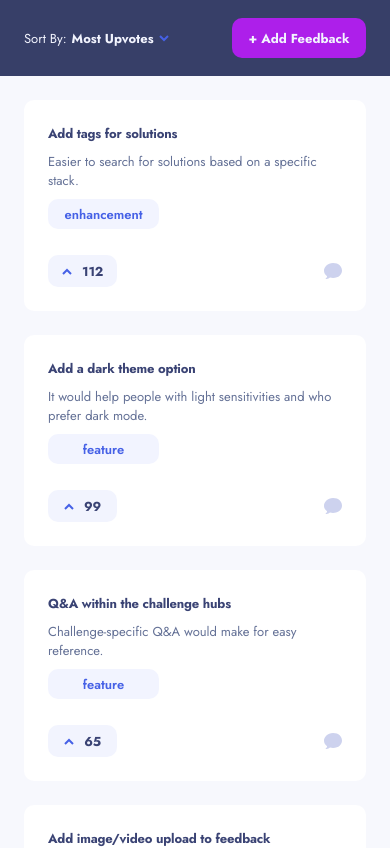
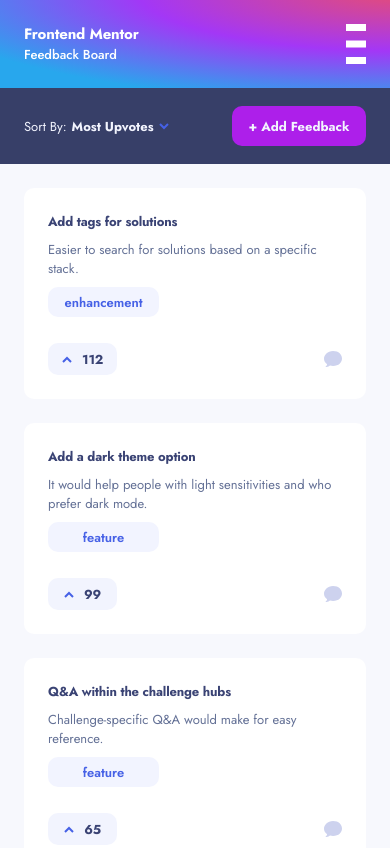
Before and after one commit to kuxala/team-3, a React (Vite) app: page / in a window 390 px wide. Shown: the top 848 px of the page. Built offline with nearby package versions, Linux system fonts and the light colour scheme.

Commit message:
add mobile version of header

```diff
--- a/src/App.jsx
+++ b/src/App.jsx
@@ -7,7 +7,7 @@ import EditFeedbackPage from "./pages/EditFeedbackPage";
 import RoadmapPage from "./pages/RoardmapPage";
 import { createContext, useState } from "react";
 import jsonData from "../data.json";
-import HeaderComponent from "./components/Header";
+
 
 export const MyContext = createContext(null);
 
--- a/src/components/Header.jsx
+++ b/src/components/Header.jsx
@@ -1,11 +1,46 @@
 import React from "react";
 import styled from "styled-components";
+import closeIcon from "../../public/assets/shared/mobile/icon-hamburger.svg"
+export default function HeaderComponent() {
+  return (
+    <HeaderDiv>
+      <Header>
+        <HeaderTitle>Frontend Mentor</HeaderTitle>
+        <HeaderText>Feedback Board</HeaderText>
+      </Header>
+      <img src={closeIcon} />
+    </HeaderDiv>
+  );
+}
 
-export default function HeaderComponent(){
-    return(
-        <Header>Hello</Header>
-    )
-}
 const Header = styled.div`
-    color:red;
-`
+  display: flex;
+  flex-direction: column;
+`;
+const HeaderDiv = styled.div`
+  padding: 24px;
+  background: radial-gradient(
+      128.88% 128.88% at 103.9% -10.39%,
+      #e84d70 0%,
+      #a337f6 53.09%,
+      #28a7ed 100%
+    );
+
+  display: flex;
+  justify-content: space-between;
+`;
+
+const HeaderText = styled.p`
+  color: white;
+  font-size: 13px;
+  font-weight: 500;
+  line-height: 18.79px;
+  text-align: left;
+`;
+const HeaderTitle = styled.h1`
+  font-size: 15px;
+  font-weight: 700;
+  line-height: 21.68px;
+  letter-spacing: -0.1875px;
+  color: white;
+`;
--- a/src/pages/SuggestionsPage.jsx
+++ b/src/pages/SuggestionsPage.jsx
@@ -2,11 +2,13 @@ import React from "react";
 import styled from "styled-components";
 import SuggestionCard from "../components/SuggestionCard";
 import SuggestionHeader from "../components/SuggestionHeader";
+import HeaderComponent from "../components/Header";
 
 export default function SuggestionsPage() {
   return (
     <>
       <ContainerDiv>
+        <HeaderComponent/>
         <SuggestionHeader />
         <SuggestionCard />
       </ContainerDiv>
```
